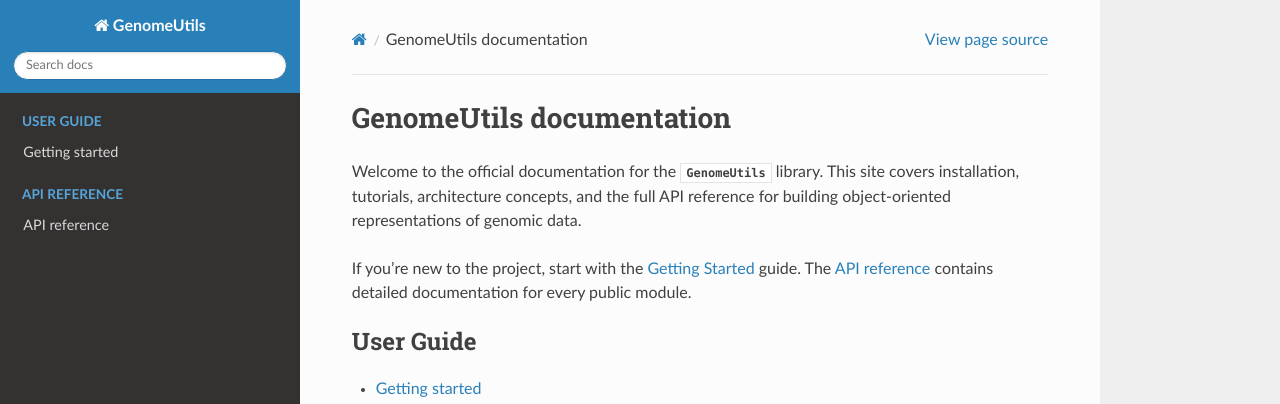
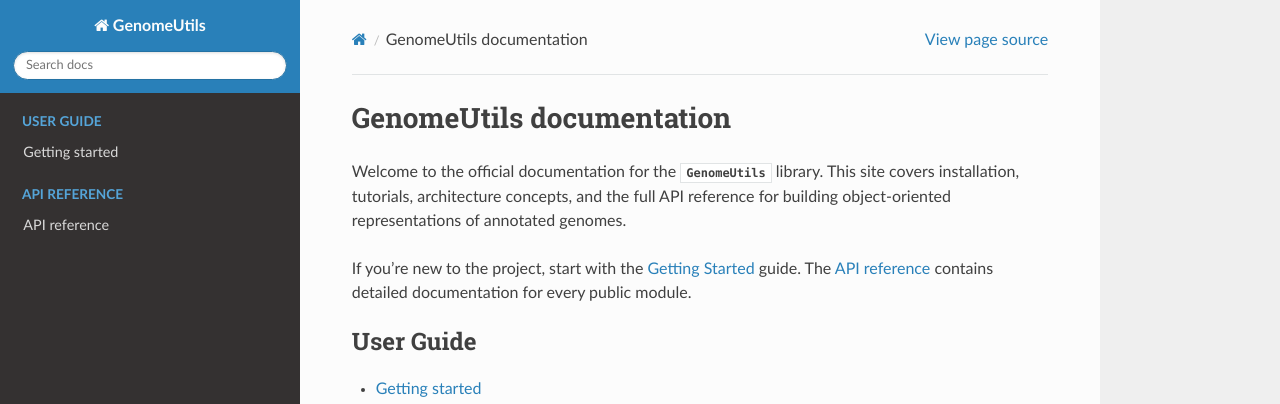
Before and after one commit to Schlieplab/genome_utils, a Sphinx documentation site: the page built from docs/index.rst, in a window 1280 px wide. Shown: the top 404 px of the page. Built offline with Sphinx 7.4.7 and the Read the Docs theme 3.1.0, drawn with Linux system fonts in a browser that asks for light colours.

Commit message:
update documentation

```diff
--- a/docs/index.rst
+++ b/docs/index.rst
@@ -3,7 +3,7 @@ GenomeUtils documentation
 
 Welcome to the official documentation for the :mod:`GenomeUtils` library. This site covers
 installation, tutorials, architecture concepts, and the full API reference for building
-object-oriented representations of genomic data.
+object-oriented representations of annotated genomes.
 
 If you're new to the project, start with the :doc:`Getting Started <getting-started>` guide.
 The :doc:`API reference <api/index>` contains detailed documentation for every public module.
```
